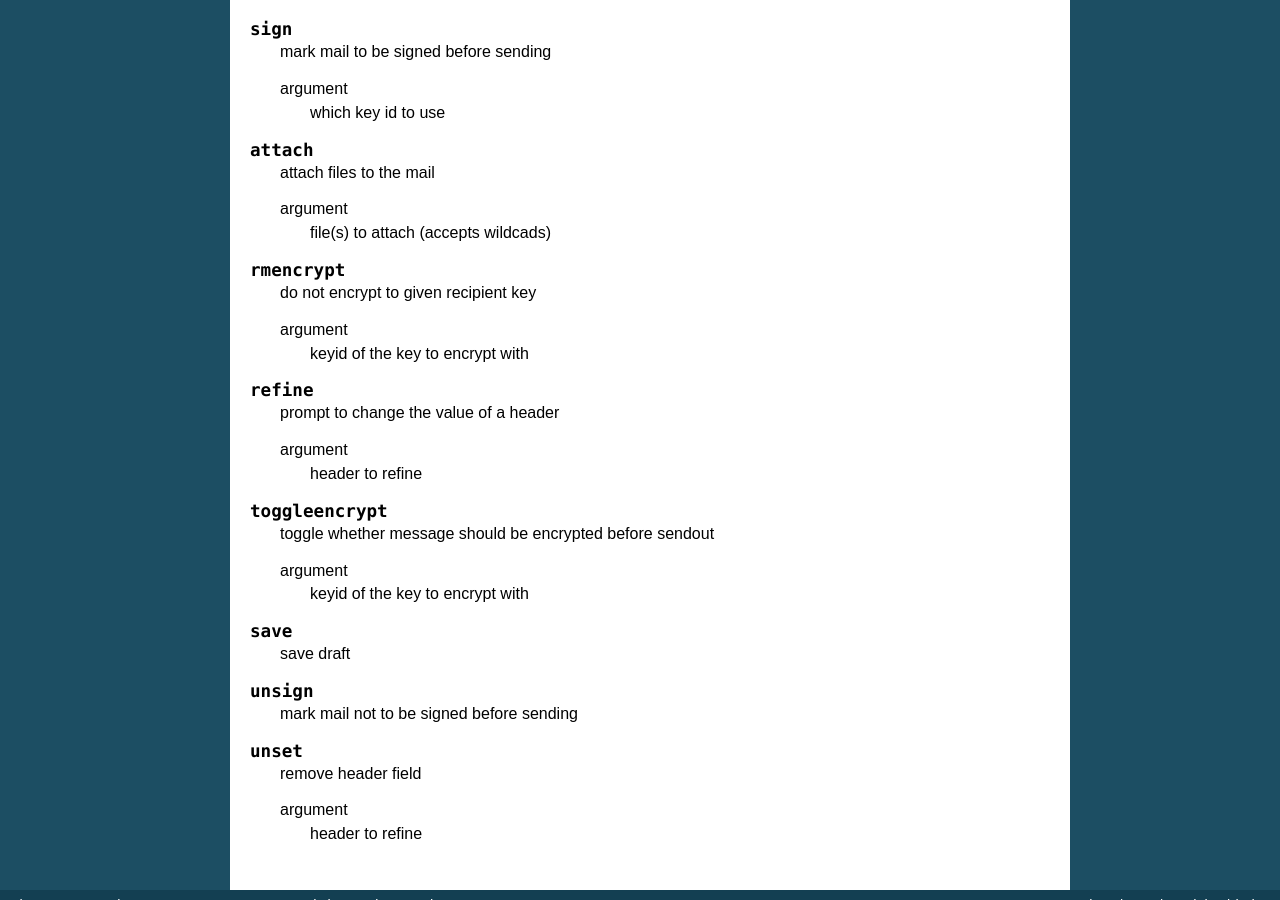
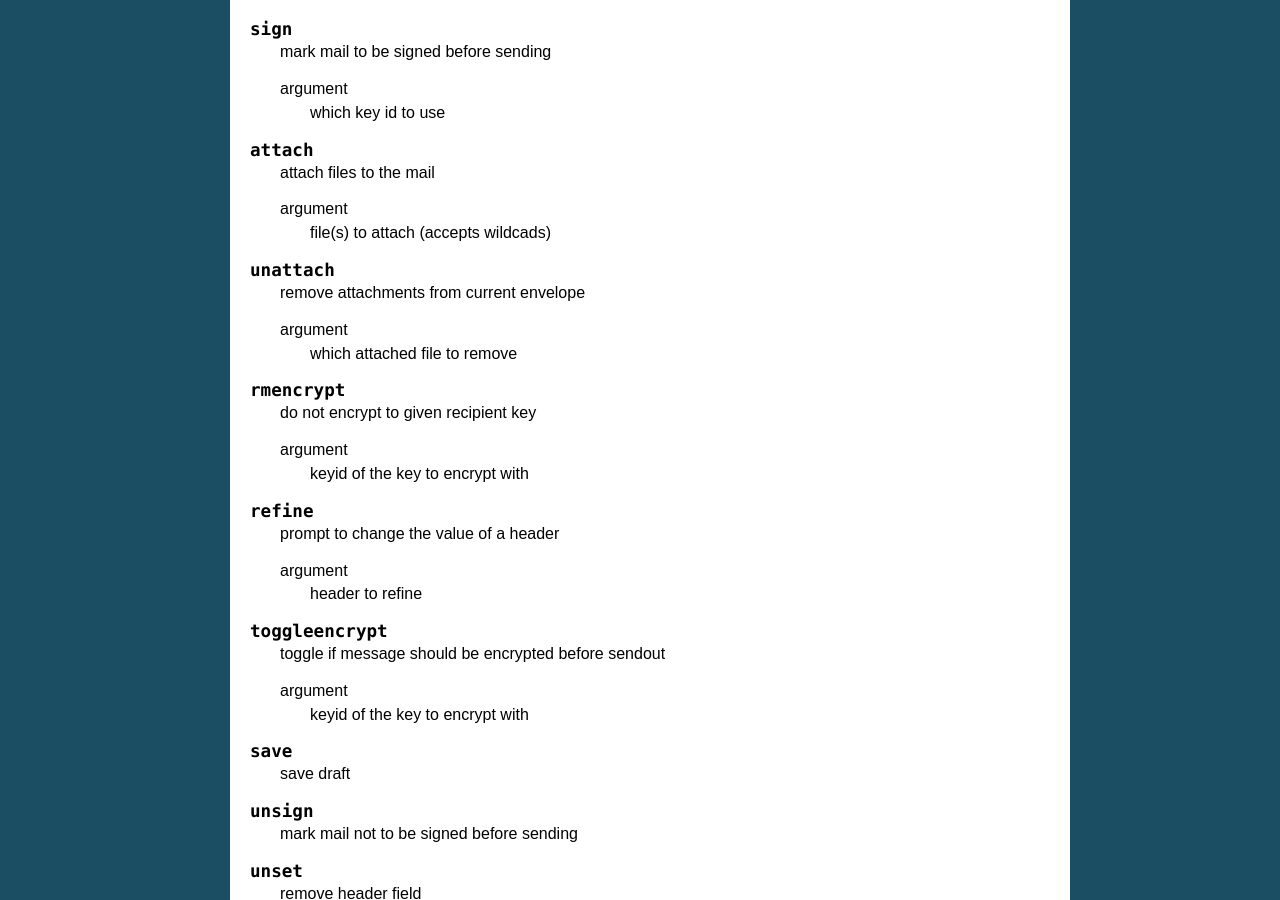
Before and after one commit to pazz/alot, a Sphinx documentation site: the page built from docs/source/usage/modes/envelope.rst, in a window 1280 px wide and 900 px high, scrolled down 852 px. Built offline with Sphinx 7.4.7, drawn with Linux system fonts in a browser that asks for light colours.

```diff
--- a/docs/source/usage/modes/envelope.rst
+++ b/docs/source/usage/modes/envelope.rst
@@ -90,6 +90,16 @@
         file(s) to attach (accepts wildcads)
 
 
+.. _cmd.envelope.unattach:
+
+.. describe:: unattach
+
+    remove attachments from current envelope
+
+    argument
+        which attached file to remove
+
+
 .. _cmd.envelope.rmencrypt:
 
 .. describe:: rmencrypt
@@ -114,7 +124,7 @@
 
 .. describe:: toggleencrypt
 
-    toggle whether message should be encrypted before sendout
+    toggle if message should be encrypted before sendout
 
     argument
         keyid of the key to encrypt with
--- a/docs/source/usage/modes/global.rst
+++ b/docs/source/usage/modes/global.rst
@@ -81,7 +81,7 @@
     move focus in current buffer
 
     argument
-        up, down, page up, page down, first
+        up, down, [half]page up, [half]page down, first
 
 
 .. _cmd.global.shellescape:
```
Also changed, not shown: docs/source/usage/modes/search.rst (+10 -0 lines).
